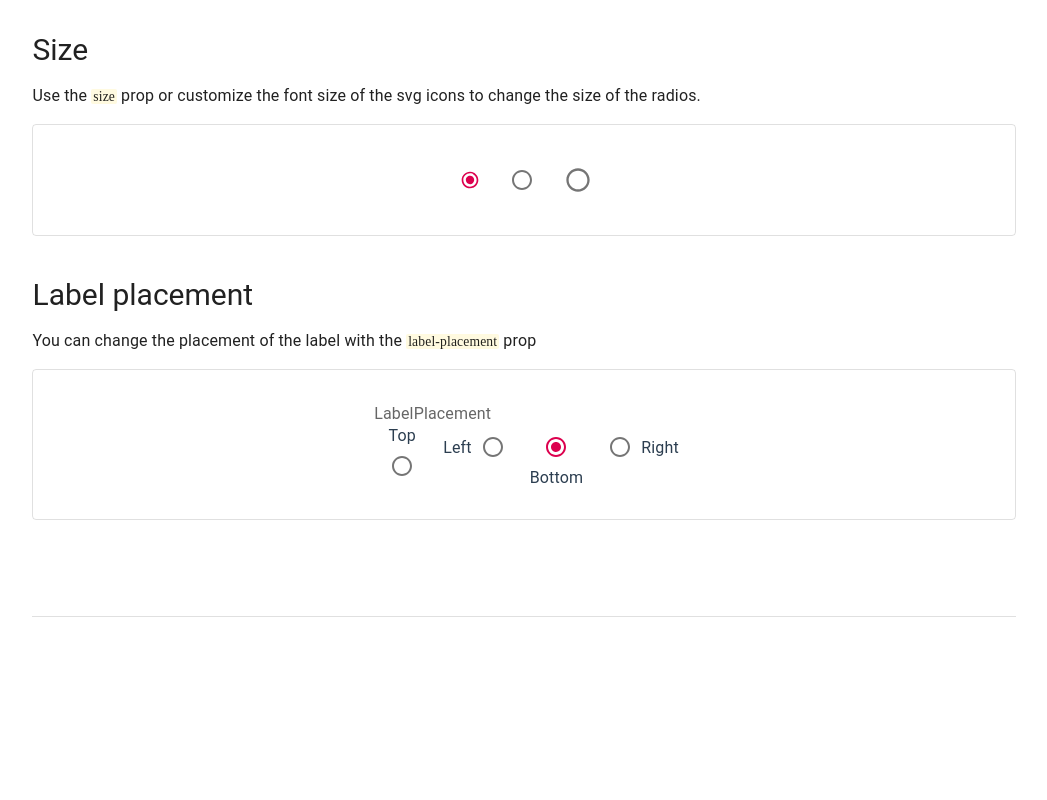
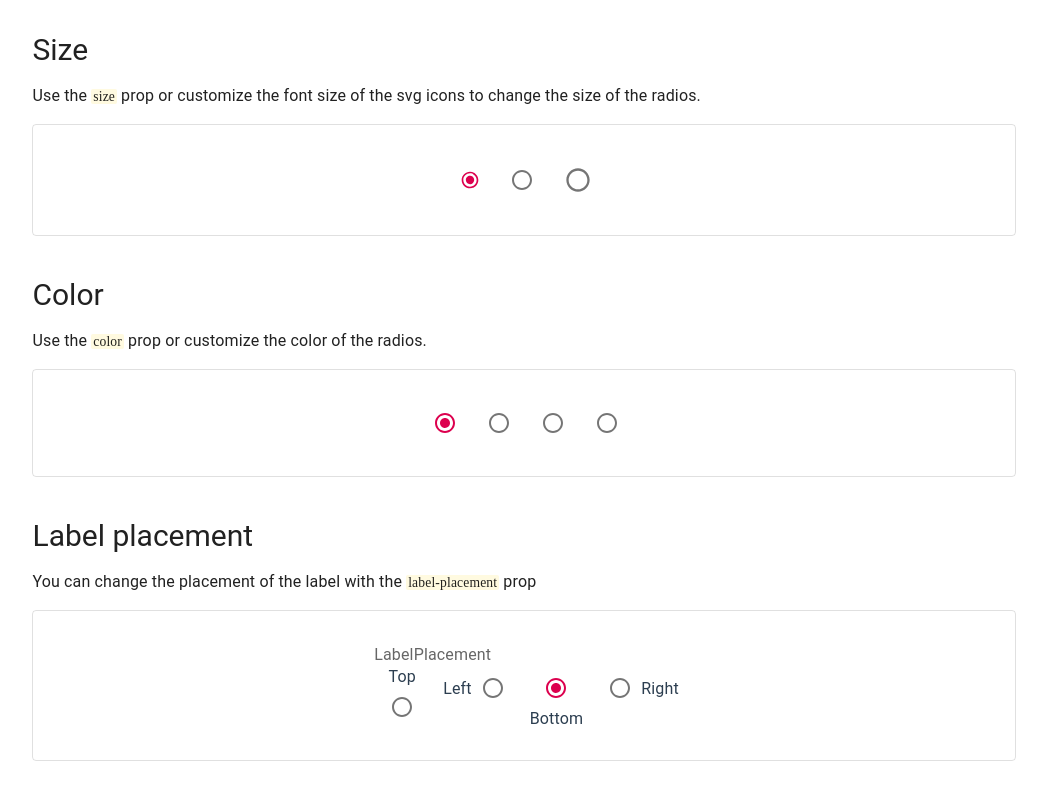
Before and after one commit to KyLoc20/mym-UI, a Vue app: page /radio-button in a window 1280 px wide. Shown: the part 1268-2068 px from the top of the page, without its empty margins (36-1083 px from the left). Before the commit the page ends 1915 px from the top, so only its background shows below. Built offline with nearby package versions, Linux system fonts and the light colour scheme; a web font is replaced by a local one.

Commit message:
[Radio] color

```diff
--- a/src/components/Radio/Radio.vue
+++ b/src/components/Radio/Radio.vue
@@ -21,13 +21,13 @@
       class="ripple-wrapper"
       :class="disabled ? 'disabled' : ''"
       @click="handleClickRipple"
-      :style="{ ...radioSize, ...inputPlacement }"
+      :style="{ ...radioSize, ...inputPlacement, ...hoverBgColor }"
     ></label>
     <div
       class="icon-wrapper icon-ring"
       :style="{ ...radioSize, ...inputPlacement }"
     >
-      <div class="icon">
+      <div class="icon" :style="iconSelectedColor">
         <svg
           class="icon"
           focusable="false"
@@ -45,7 +45,7 @@
       class="icon-wrapper icon-circle"
       :style="{ ...radioSize, ...inputPlacement }"
     >
-      <div class="icon">
+      <div class="icon" :style="iconSelectedColor">
         <svg
           class="icon"
           focusable="false"
@@ -75,6 +75,14 @@ const mapRadioSize = {
   sm: 38, //20 svg
   md: 42, //24 svg
   lg: 46, //28 svg
+};
+const mapColor = {
+  //todo rgba parser
+  primary: [25, 118, 210, 1],
+  secondary: [220, 0, 78, 1],
+  default: [0, 0, 0, 0.6],
+  disabled: [0, 0, 0, 0.38],
+  green: [67, 160, 71, 1],
 };
 export default {
   name: "Radio",
@@ -113,6 +121,10 @@ export default {
       //isSelected by default
       type: Boolean,
       default: false,
+    },
+    color: {
+      type: String,
+      default: "secondary",
     },
     placement: {
       //of label
@@ -179,6 +191,14 @@ export default {
       let size = this.getSize(this.size, mapRadioSize) - 18;
       return { width: `${size}px`, height: `${size}px` };
     },
+    iconSelectedColor() {
+      let color = this.getColor(this.color, mapColor);
+      return { color };
+    },
+    hoverBgColor() {
+      let color = this.getColor(this.color, mapColor, 0.08);
+      return { color };
+    },
     inputPlacement() {
       let position = null;
       let size = this.getSize(this.size, mapRadioSize);
@@ -227,6 +247,14 @@ export default {
     },
   },
   methods: {
+    getColor(inputColor, mapColor, alpha) {
+      //todo color parser
+      let arr = null;
+      if (inputColor in mapColor) arr = [...mapColor[inputColor]];
+      else arr = [0, 0, 0, 0.6];
+      if (alpha) arr[3] = alpha;
+      return `rgba(${arr[0]},${arr[1]},${arr[2]},${arr[3]})`;
+    },
     handleFocus(e) {
       //basically it is to control header of [RadioGroup]
       this.$emit("focus");
@@ -257,7 +285,8 @@ export default {
     handleClickRipple(e) {
       if (this.disabled) return;
       console.log("handleClickRipple");
-      this.createRipple(e, true, "secondary");
+      //todo ripple color
+      this.createRipple(e, true, "default");
     },
   },
 };
@@ -298,11 +327,12 @@ export default {
     &:disabled {
       cursor: default;
     }
+
+    &:not(:checked) ~ .icon-wrapper .icon {
+      color: rgba(0, 0, 0, 0.54) !important;
+    }
     &:disabled ~ .icon-wrapper .icon {
-      color: rgba(0, 0, 0, 0.38);
-    }
-    &:checked ~ .icon-wrapper .icon {
-      color: rgb(220, 0, 78);
+      color: rgba(0, 0, 0, 0.38) !important;
     }
     &:checked ~ .icon-circle {
       transform: scale(1);
@@ -318,8 +348,9 @@ export default {
     &.disabled {
       cursor: default;
     }
-    &:not(.disabled):hover ~ .icon-ring {
-      background: rgba(220, 0, 78, 0.04);
+    &:not(.disabled):hover {
+      background: currentColor;
+      // opacity: 0.1;
     }
     pointer-events: auto;
   }
@@ -336,7 +367,6 @@ export default {
       display: flex;
       justify-content: center;
       align-items: center;
-      color: rgba(0, 0, 0, 0.54);
       svg {
         fill: currentColor;
       }
--- a/src/examples/RadioExample.vue
+++ b/src/examples/RadioExample.vue
@@ -65,6 +65,22 @@
       <Radio label="lg" :exclusive="false" size="lg"></Radio>
     </section>
 
+    <typography variant="h2">Color</typography>
+    <typography variant="p"
+      >Use the <code>color</code> prop or customize the color of the radios.
+    </typography>
+    <section class="group-box box-inline center margin-8 bd-1 br-4">
+      <Radio
+        label="secondary"
+        :exclusive="false"
+        checked
+        color="secondary"
+      ></Radio>
+      <Radio label="primary" :exclusive="false" color="primary"></Radio>
+      <Radio label="default" :exclusive="false" color="default"></Radio>
+      <Radio label="green" :exclusive="false" color="green"></Radio>
+    </section>
+
     <typography variant="h2">Label placement</typography>
     <typography variant="p"
       >You can change the placement of the label with the
```
